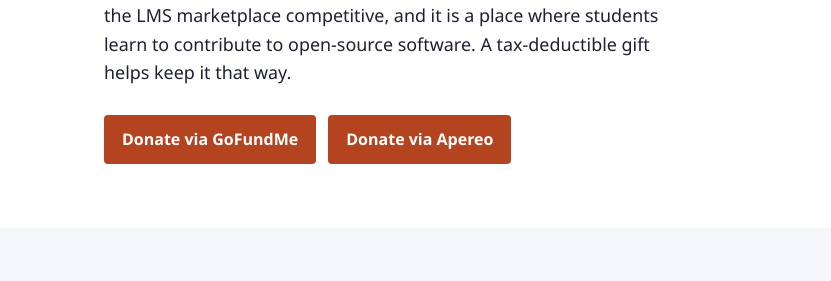
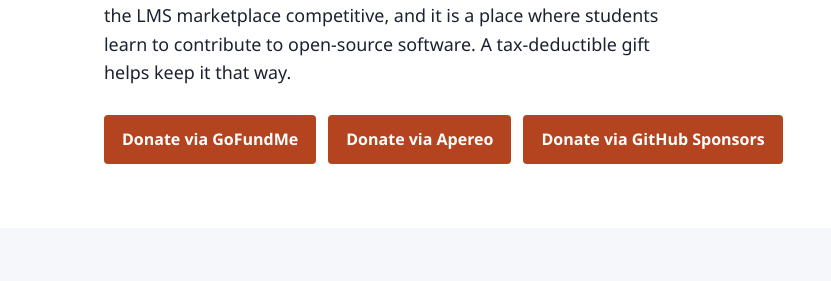
Before and after one commit to sakaiproject/www.sakailms.org, a plain HTML site: page donate/index.html in a window 1280 px wide. Shown: the part 361-642 px from the top of the page, 0-831 px from the left. Drawn offline with Linux system fonts and the light colour scheme.

Commit message:
Add a GitHub Sponsors button on the Donate page.
Co-authored-by: Cursor <cursoragent@cursor.com>

```diff
--- a/donate/index.html
+++ b/donate/index.html
@@ -25,6 +25,7 @@
         <div class="hero-actions">
           <a class="button" href="https://gofund.me/38a2bc349">Donate via GoFundMe</a>
           <a class="button button-quiet" href="https://apereo.civicrm.org/civicrm/contribute/transact?reset=1&amp;id=10">Donate via Apereo</a>
+          <a class="button button-quiet" href="https://github.com/sponsors/sakaiproject/">Donate via GitHub Sponsors</a>
         </div>
       </div>
       <figure class="hero-photo">
```
